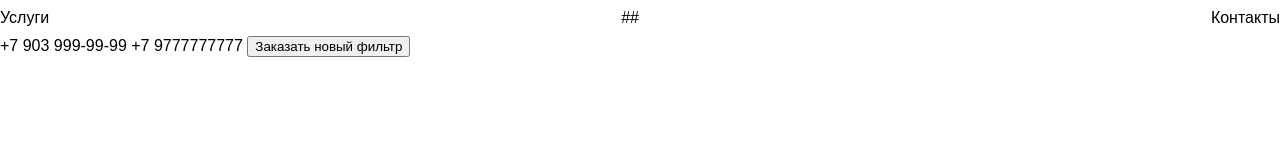
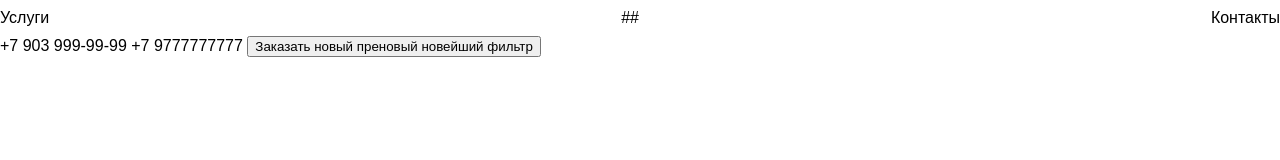
Before and after one commit to roman751/special-app, a plain HTML site: page index.html in a window 1280 px wide. Drawn offline with Linux system fonts and the light colour scheme.

Commit message:
new-new-new

```diff
--- a/index.html
+++ b/index.html
@@ -21,7 +21,7 @@
             <a href="tel:+79039999999">+7 903 999-99-99</a>
             <a href="tel:+79039999999">+7 9777777777</a>
 
-            <button>Заказать новый фильтр</button>
+            <button>Заказать новый преновый новейший фильтр</button>
         </div>
     </header>
 </body>
```
